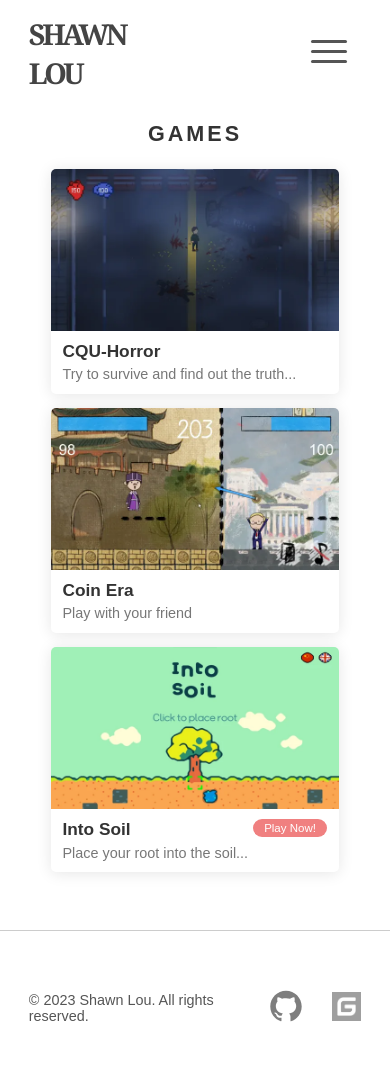
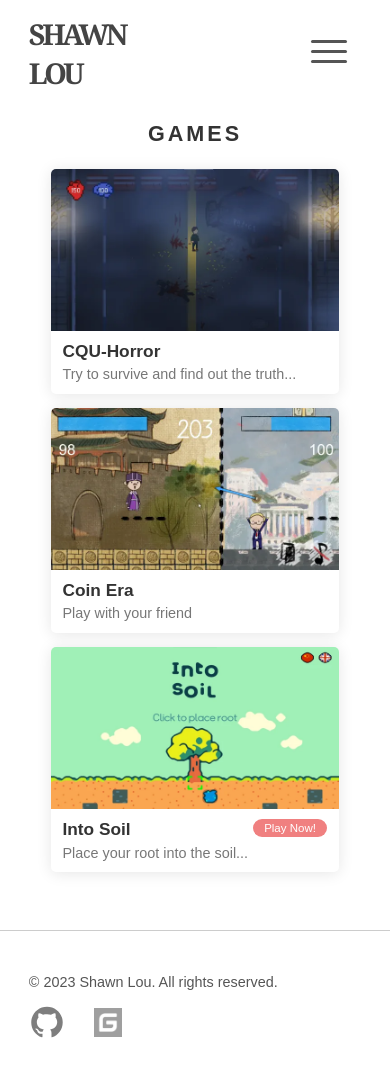
Before and after one commit to HotranLandoler/HotranLandoler.github.io.old, a Vue app: page /#/game in a window 390 px wide. Shown: the top 1076 px of the page. Built offline with nearby package versions, Linux system fonts and the light colour scheme; a web font is replaced by a local one.

Commit message:
Add media queries

```diff
--- a/src/components/main/MainFooter.vue
+++ b/src/components/main/MainFooter.vue
@@ -74,4 +74,18 @@
 .icon-img {
   filter: grayscale(100%);
 }
+
+@media (max-width: 30em) {
+  .main-footer {
+    padding: 3rem 0 2rem 0;
+  }
+  .main-footer .container {
+    flex-direction: column;
+    align-items: flex-start;
+    gap: 1rem;
+  }
+  // .links {
+  //   gap: 1rem;
+  // }
+}
 </style>
--- a/src/components/tools/Pomodoro.vue
+++ b/src/components/tools/Pomodoro.vue
@@ -2,6 +2,7 @@
   <section>
     <h2 class="heading-cn">番茄钟</h2>
     <h2 class="subheading-en">Pomodoro</h2>
+    <div class="container">
       <div class="card pomodoro working">
         <span class="pomodoro-time">
           <span>{{ minutes }}</span>
@@ -17,6 +18,7 @@
           <div class="icon"></div>
         </button>
       </div>
+    </div>
   </section>
 </template>
 
@@ -25,7 +27,7 @@ import { computed, ref } from "vue";
 
 let timerId: number | null = null;
 let working = true;
-const workTime = [0, 10];
+const workTime = [25, 0];
 const restTime = [5, 0];
 const minutes = ref(workTime[0]);
 const seconds = ref(workTime[1]);
@@ -150,4 +152,10 @@ $color-rest: #3498db;
     }
   }
 }
+
+@media (max-width: 30em) {
+  .pomodoro {
+    font-size: 5rem;
+  }
+}
 </style>
--- a/src/components/tools/ToolCard.vue
+++ b/src/components/tools/ToolCard.vue
@@ -28,4 +28,11 @@ const props = defineProps<{
     box-shadow: 0 0.4rem 0.8rem rgba(0, 0, 0, 0.15);
   }
 }
+
+@media (max-width: 30em) {
+  .tool {
+    padding: 1rem;
+    font-size: 1.2rem;
+  }
+}
 </style>
--- a/src/components/tools/ToolsHome.vue
+++ b/src/components/tools/ToolsHome.vue
@@ -41,4 +41,13 @@ import ToolCard from "./ToolCard.vue";
   background-color: #ec7063;
   color: white;
 }
+
+@media (max-width: 48em) {
+  .tools {
+    grid-template-columns: 1.5fr 1fr;
+  }
+  .tool--pomo {
+    grid-column: 2;
+  }
+}
 </style>
```
Also changed, not shown: 5 other files (tests, documents, lock files or other folders). Lines whose indentation alone changed are shown as unchanged.
